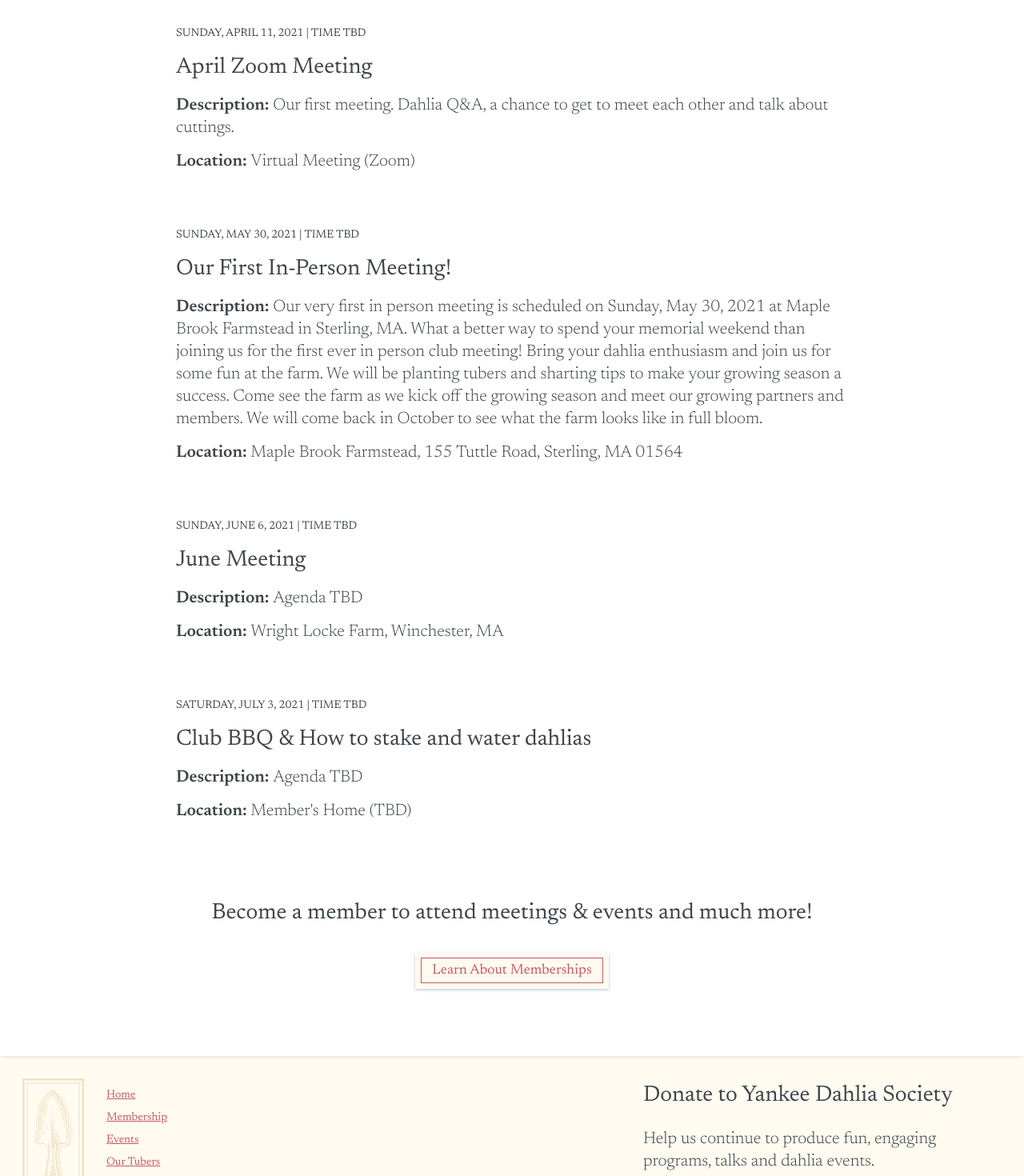
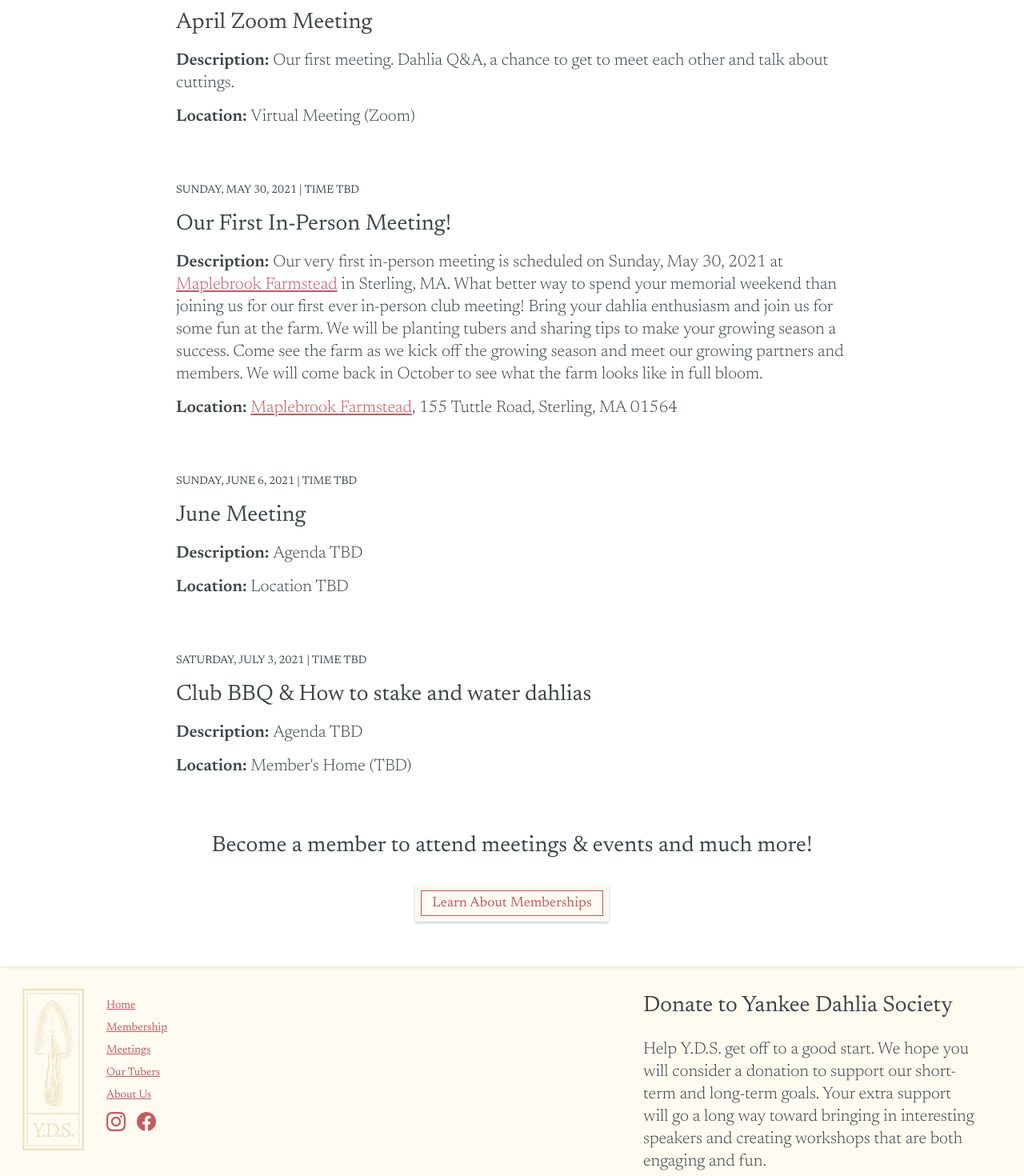
Before and after one commit to johnthedesigner/yds-static, a Next.js app in the folder src/: page /meetings in a window 1280 px wide. Shown: the part 480-1950 px from the top of the page at 80% size. Built offline with nearby package versions, Linux system fonts and the light colour scheme.

Commit message:
Copy updates and typo fixes

```diff
--- a/src/components/donate.js
+++ b/src/components/donate.js
@@ -11,8 +11,10 @@ export default function Contact() {
         <div>
             <h3>Donate to Yankee Dahlia Society</h3>
             <p>
-                Help us continue to produce fun, engaging programs, talks and
-                dahlia events.
+                Help Y.D.S. get off to a good start. We hope you will consider a
+                donation to support our short-term and long-term goals. Your
+                extra support will go a long way toward bringing in interesting
+                speakers and creating workshops that are both engaging and fun.
             </p>
 
             <form action="https://www.paypal.com/cgi-bin/webscr" method="post">
--- a/src/components/page.js
+++ b/src/components/page.js
@@ -48,9 +48,9 @@ export default function Page(props) {
                             </Link>
                         </li>
                         <li className="footer__menu-item">
-                            <Link href="/events/">
-                                <a title="Events | Yankee Dahlia Society, New England">
-                                    Events
+                            <Link href="/meetings/">
+                                <a title="Meetings | Yankee Dahlia Society, New England">
+                                    Meetings
                                 </a>
                             </Link>
                         </li>
--- a/src/pages/about.js
+++ b/src/pages/about.js
@@ -48,12 +48,10 @@ export default function About() {
                         YDS looks forward to participating with ADS and the
                         dahlia club community to enrich and share our dahlia
                         knowledge and connect with growers across the country.
-                        We encourage our members to also join ADS. Learn more
-                        about ADS
                     </p>
                 </Pingpong>
                 <Bumper
-                    text="Does this sound like fun do you too?"
+                    text="Does this sound like fun to you too?"
                     buttonUrl="/membership"
                     buttonLabel="Find out more about YDS membership"
                 />
--- a/src/pages/contact.js
+++ b/src/pages/contact.js
@@ -66,7 +66,7 @@ export default function Contact() {
 
     return (
         <Page page={pages.contact} backgroundClass="page__body--flower1">
-            <Hero title="Contact Us" image="/garden.jpg" />
+            <Hero title="Contact Us" image="/macro-dahlia.jpg" />
             <CompactTextWrapper>
                 <CompactText>
                     <h3>
--- a/src/pages/home.js
+++ b/src/pages/home.js
@@ -14,7 +14,7 @@ export default function Home() {
             <div className={`page--home ${styles.home__body}`}>
                 <Hero
                     title="Yankee Dahlia Society"
-                    image="/bucket.jpg"
+                    image="/purple-flowers.jpg"
                     overlay="false"
                     height="40vh"
                 />
--- a/src/pages/meetings.js
+++ b/src/pages/meetings.js
@@ -1,9 +1,14 @@
+import Link from 'next/link'
+
 import Page from '../components/page'
 import Hero from '../components/hero'
 import Bumper from '../components/bumper'
 import pages from '../pages.json'
 
 const Event = (props) => {
+    const Description = props.description
+    const Location = props.location
+
     return (
         <div className="event">
             <h4 className="event__date">
@@ -12,10 +17,10 @@ const Event = (props) => {
             <h3 className="event__name">{props.name}</h3>
             <p className="event__description">
                 <b>Description: </b>
-                {props.description}
+                <Description />
             </p>
             <p className="event__location">
-                <b>Location: </b> {props.location}
+                <b>Location: </b> <Location />
             </p>
         </div>
     )
@@ -24,45 +29,87 @@ const Event = (props) => {
 export default function Events() {
     return (
         <Page page={pages.meetings}>
-            <Hero title="Meetings & Events" image="/garden.jpg" />
+            <Hero title="Meetings" image="/colorful-arrangement.jpg" />
             <Bumper text="Club meetings will typically be held on the 1st Sunday of the month.  During the dahlia blooming season we will hold a few extra events." />
             <Event
                 date="Sunday, April 11, 2021"
                 time="Time TBD"
                 name="April Zoom Meeting"
-                description="Our first meeting. Dahlia Q&A, a chance to get to meet each other and talk about cuttings."
-                location="Virtual Meeting (Zoom)"
+                description={() => {
+                    return (
+                        <span>
+                            Our first meeting. Dahlia Q&A, a chance to get to
+                            meet each other and talk about cuttings.
+                        </span>
+                    )
+                }}
+                location={() => {
+                    return <span>Virtual Meeting (Zoom)</span>
+                }}
             />
             <Event
                 date="Sunday, May 30, 2021"
                 time="Time TBD"
                 name="Our First In-Person Meeting!"
-                description="Our very first in person meeting is
-                    scheduled on Sunday, May 30, 2021 at Maple Brook Farmstead
-                    in Sterling, MA. What a better way to spend your memorial
-                    weekend than joining us for the first ever in person club
-                    meeting! Bring your dahlia enthusiasm and join us for some
-                    fun at the farm. We will be planting tubers and sharting
-                    tips to make your growing season a success. Come see the
-                    farm as we kick off the growing season and meet our growing
-                    partners and members. We will come back in October to see
-                    what the farm looks like in full bloom."
-                location="Maple Brook Farmstead, 155 Tuttle Road,
-                Sterling, MA 01564"
+                description={() => {
+                    return (
+                        <span>
+                            Our very first in-person meeting is scheduled on
+                            Sunday, May 30, 2021 at{' '}
+                            <Link href="https://www.maplebrookfarmstead.com/">
+                                <a
+                                    target="_blank"
+                                    title="Mapblebrook Farmstead"
+                                >
+                                    Maplebrook Farmstead
+                                </a>
+                            </Link>{' '}
+                            in Sterling, MA. What better way to spend your
+                            memorial weekend than joining us for our first ever
+                            in-person club meeting! Bring your dahlia enthusiasm
+                            and join us for some fun at the farm. We will be
+                            planting tubers and sharing tips to make your
+                            growing season a success. Come see the farm as we
+                            kick off the growing season and meet our growing
+                            partners and members. We will come back in October
+                            to see what the farm looks like in full bloom.
+                        </span>
+                    )
+                }}
+                location={() => {
+                    return (
+                        <span>
+                            <Link href="https://www.maplebrookfarmstead.com/">
+                                <a title="Maplebrook Farmstead" target="_blank">
+                                    Maplebrook Farmstead
+                                </a>
+                            </Link>
+                            , 155 Tuttle Road, Sterling, MA 01564
+                        </span>
+                    )
+                }}
             />
             <Event
                 date="Sunday, June 6, 2021"
                 time="Time TBD"
                 name="June Meeting"
-                description="Agenda TBD"
-                location="Wright Locke Farm, Winchester, MA"
+                description={() => {
+                    return <span>Agenda TBD</span>
+                }}
+                location={() => {
+                    return <span>Location TBD</span>
+                }}
             />
             <Event
                 date="Saturday, July 3, 2021"
                 time="Time TBD"
                 name="Club BBQ & How to stake and water dahlias"
-                description="Agenda TBD"
-                location="Member's Home (TBD)"
+                description={() => {
+                    return <span>Agenda TBD</span>
+                }}
+                location={() => {
+                    return <span>Member's Home (TBD)</span>
+                }}
             />
             <Bumper
                 text="Become a member to attend meetings & events and much more!"
--- a/src/styles/globals.css
+++ b/src/styles/globals.css
@@ -468,7 +468,7 @@ button[type='submit'].donation-form__submit-button {
     flex: 1;
     min-width: 40%;
     /* text-align: center; */
-    margin: 3rem;
+    margin: 1rem 3rem;
 }
 
 .pingpong {
@@ -534,7 +534,7 @@ button[type='submit'].donation-form__submit-button {
 .bumper {
     width: 60rem;
     max-width: 90%;
-    margin: 6rem auto;
+    margin: 4rem auto;
     text-align: center;
 }
 
```
Also changed, not shown: src/pages/get-involved.js (+19 -18 lines), src/pages/membership/index.js (+15 -14 lines), src/pages/membership/join.js (+15 -15 lines), src/pages/tubers.js (+19 -19 lines), src/public/colorful-arrangement.jpg (added), src/public/macro-dahlia.jpg (added).
